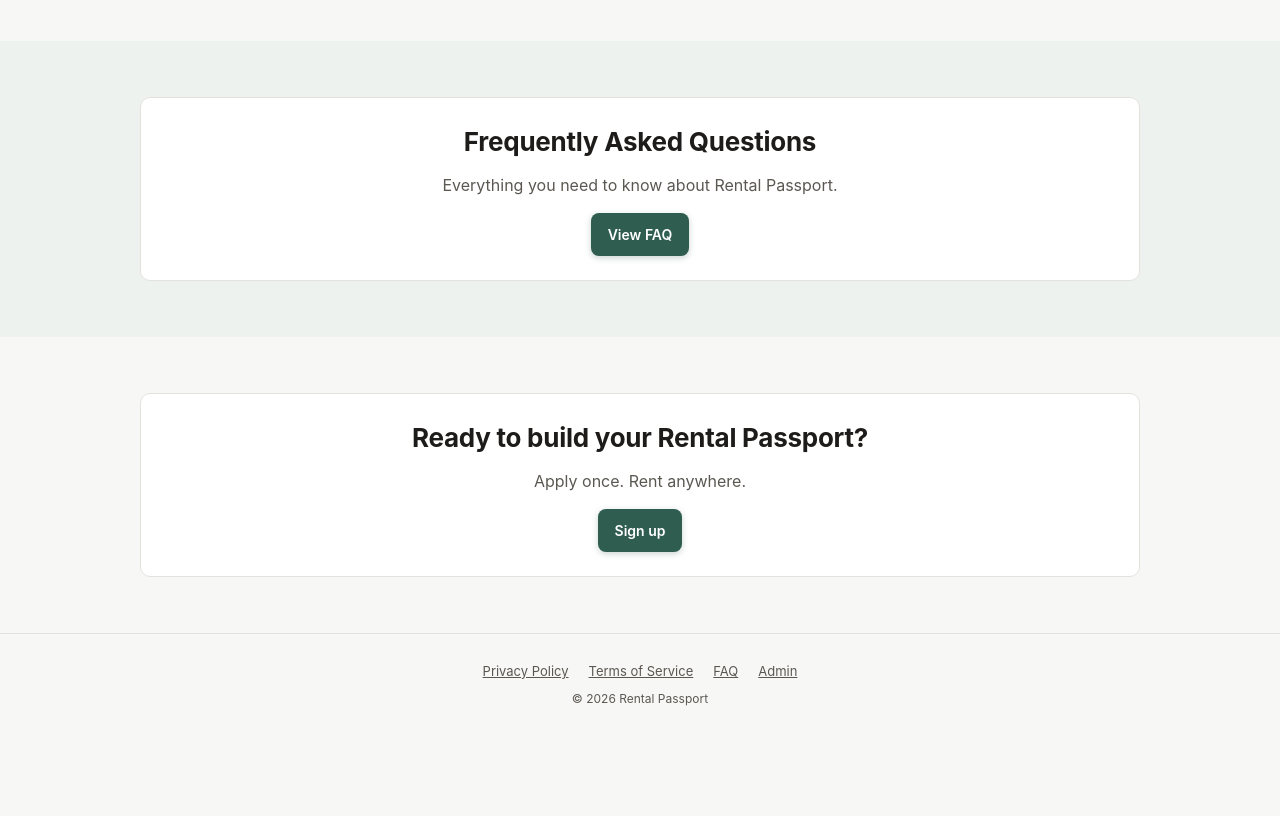
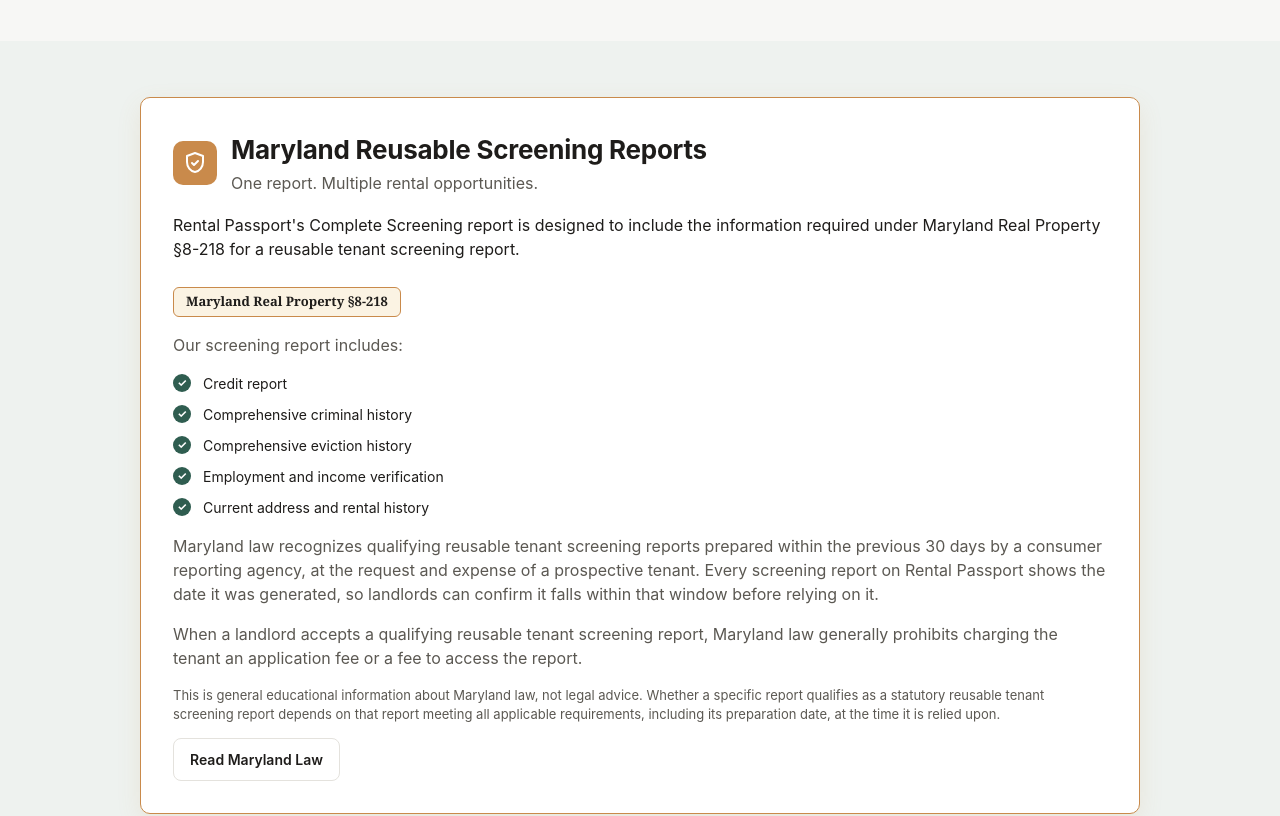
Before and after one commit to Pristinepropertysllc-source/rental-passport, a Next.js app: page / in a window 1280 px wide. Shown: the part 4040-4856 px from the top of the page. Before the commit the page ends 4776 px from the top, so only its background shows below. Built offline with nearby package versions, Linux system fonts and the light colour scheme; no server answers.

Commit message:
Add Maryland Reusable Screening Reports section to landing page

```diff
--- a/app/globals.css
+++ b/app/globals.css
@@ -831,3 +831,44 @@ th {
   margin-top: 12px;
   margin-bottom: 0;
 }
+
+/* Maryland reusable screening report section */
+.md-card {
+  border: 1px solid var(--accent);
+  border-radius: var(--radius);
+  background: var(--surface);
+  padding: 32px;
+  box-shadow: 0 8px 24px rgba(201, 138, 75, 0.12);
+}
+
+.md-card-header {
+  display: flex;
+  align-items: center;
+  gap: 14px;
+  margin-bottom: 18px;
+}
+
+.md-icon {
+  flex-shrink: 0;
+  width: 44px;
+  height: 44px;
+  border-radius: 10px;
+  background: var(--accent);
+  color: #fff;
+  display: flex;
+  align-items: center;
+  justify-content: center;
+}
+
+.md-citation {
+  display: inline-block;
+  border: 1px solid var(--accent);
+  background: #fbf3e3;
+  color: var(--ink);
+  font-family: Georgia, 'Times New Roman', serif;
+  font-size: 13px;
+  font-weight: 600;
+  padding: 4px 12px;
+  border-radius: 6px;
+  margin: 10px 0 16px;
+}
--- a/app/page.tsx
+++ b/app/page.tsx
@@ -246,8 +246,76 @@ export default async function HomePage() {
         </div>
       </section>
 
+      {/* Maryland Reusable Screening Reports */}
+      <section className="lp-band lp-band-alt">
+        <div className="shell">
+          <div className="md-card">
+            <div className="md-card-header">
+              <div className="md-icon">
+                <svg width="24" height="24" viewBox="0 0 24 24" fill="none" stroke="currentColor" strokeWidth="2">
+                  <path d="M12 2 4 5v6c0 5 3.4 9.2 8 10 4.6-.8 8-5 8-10V5l-8-3z" strokeLinejoin="round" />
+                  <path d="M9 12l2 2 4-4" strokeLinecap="round" strokeLinejoin="round" />
+                </svg>
+              </div>
+              <div>
+                <h2 style={{ margin: 0 }}>Maryland Reusable Screening Reports</h2>
+                <p className="muted" style={{ margin: '2px 0 0' }}>
+                  One report. Multiple rental opportunities.
+                </p>
+              </div>
+            </div>
+
+            <p>
+              Rental Passport&apos;s Complete Screening report is designed to include the
+              information required under Maryland Real Property &sect;8-218 for a reusable tenant
+              screening report.
+            </p>
+
+            <div className="md-citation">Maryland Real Property &sect;8-218</div>
+
+            <p className="muted" style={{ marginTop: 0 }}>Our screening report includes:</p>
+            <ul className="check-list">
+              <li>Credit report</li>
+              <li>Comprehensive criminal history</li>
+              <li>Comprehensive eviction history</li>
+              <li>Employment and income verification</li>
+              <li>Current address and rental history</li>
+            </ul>
+
+            <p className="muted">
+              Maryland law recognizes qualifying reusable tenant screening reports prepared within
+              the previous 30 days by a consumer reporting agency, at the request and expense of a
+              prospective tenant. Every screening report on Rental Passport shows the date it was
+              generated, so landlords can confirm it falls within that window before relying on it.
+            </p>
+
+            <p className="muted">
+              When a landlord accepts a qualifying reusable tenant screening report, Maryland law
+              generally prohibits charging the tenant an application fee or a fee to access the
+              report.
+            </p>
+
+            <p className="muted" style={{ fontSize: 13 }}>
+              This is general educational information about Maryland law, not legal advice.
+              Whether a specific report qualifies as a statutory reusable tenant screening report
+              depends on that report meeting all applicable requirements, including its
+              preparation date, at the time it is relied upon.
+            </p>
+
+            <a
+              className="btn btn-secondary"
+              href="https://mgaleg.maryland.gov/mgawebsite/Laws/StatuteText?article=grp&section=8-218&enactments=false"
+              target="_blank"
+              rel="noreferrer"
+            >
+              Read Maryland Law
+            </a>
+          </div>
+        </div>
+      </section>
+
       {/* FAQ teaser */}
-      <section className="lp-band lp-band-alt">
+      <section className="lp-band">
         <div className="shell">
           <div className="card" style={{ textAlign: 'center' }}>
             <h2>Frequently Asked Questions</h2>
@@ -262,7 +330,7 @@ export default async function HomePage() {
       </section>
 
       {/* Final CTA */}
-      <section className="lp-band">
+      <section className="lp-band lp-band-alt">
         <div className="shell">
           <div className="card" style={{ textAlign: 'center' }}>
             <h2>Ready to build your Rental Passport?</h2>
```
